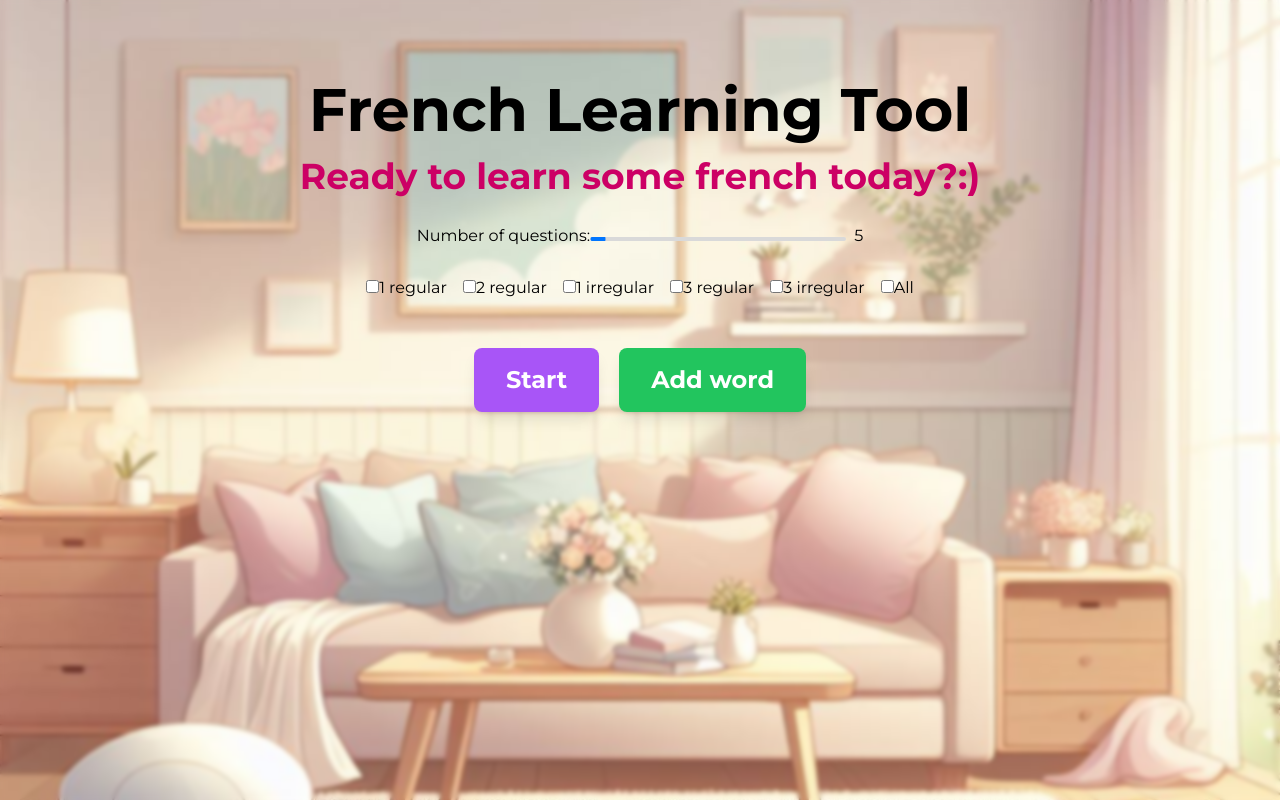
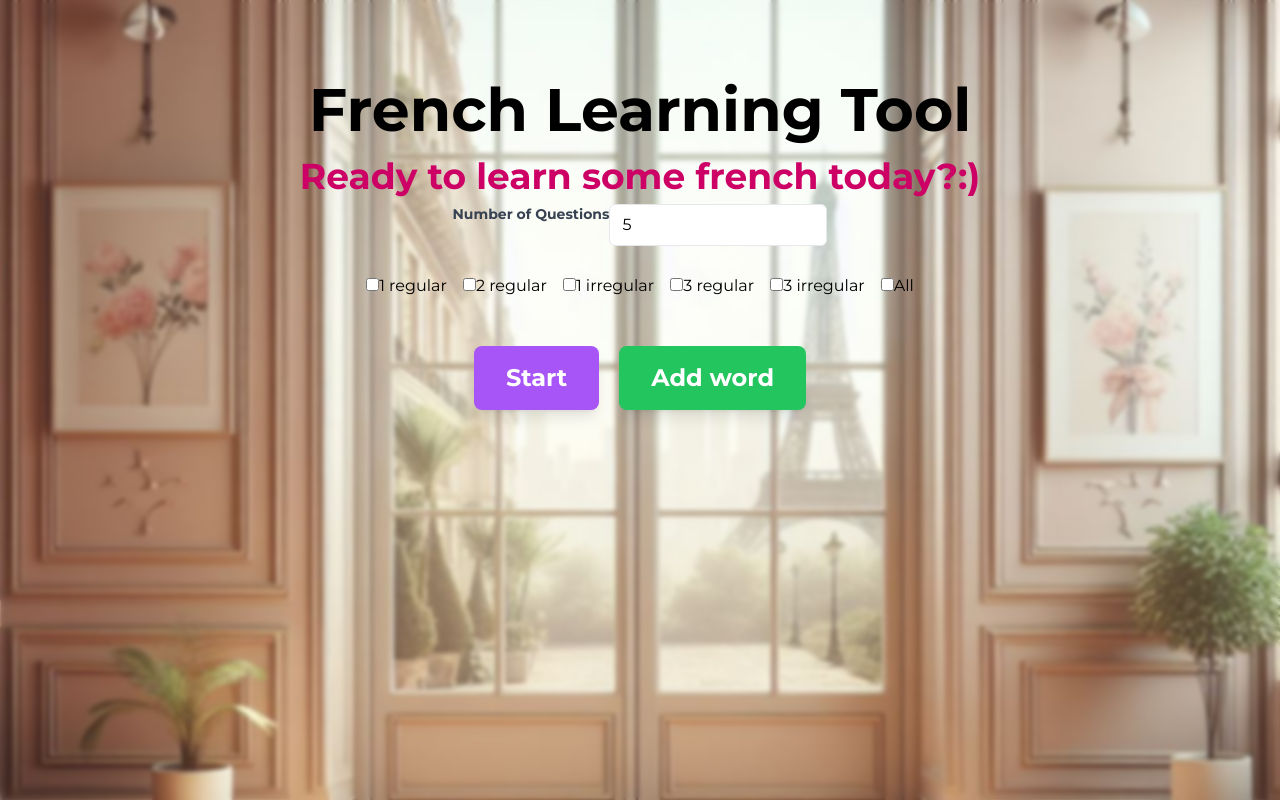
Before and after one commit to Stasnislau/words-learner, a React (Vite) app: page / in a window 1280 px wide. Built offline with nearby package versions, Linux system fonts and the light colour scheme.

Commit message:
Update home page UI and functionality

```diff
--- a/src/pages/home.tsx
+++ b/src/pages/home.tsx
@@ -32,21 +32,19 @@ const HomePage = () => {
                 <div className="flex justify-center items-center pt-4">
                     <h1 className={`${styles.secondaryFunnyText} lg:text-4xl text-xl`}>Ready to learn some french today?:)</h1>
                 </div>
-                <div className="flex justify-center items-center mt-5">
-                    <label>
-                        Number of questions:
+                <div className="mb-4 flex justify-center">
+                    <label className="block text-gray-700 text-sm font-bold mb-2" htmlFor="numberOfQuestions">
+                        Number of Questions
+                    </label>
                     <input
-                            type="range"
-                            min="5"
-                            max="50"
-                            step="5"
+                        type="number"
+                        id="numberOfQuestions"
+                        className="px-3 py-2 border rounded-md focus:outline-none focus:border-blue-500"
+                        placeholder="Enter number of questions"
                         value={numberOfQuestions}
-                            onChange={(e) => setNumberOfQuestions(Number(e.target.value))}
-                            className="appearance-none h-1 w-64 bg-gray-200 rounded-full overflow-hidden cursor-pointer"
-                            style={{ background: `linear-gradient(to right, #7367f0 0%, #7367f0 ${((numberOfQuestions - 10) / 40) * 100}%, #d9d9d9 ${((numberOfQuestions - 10) / 40) * 100}%, #d9d9d9 100%)` }}
+                        onChange={(event) => setNumberOfQuestions(Number(event.target.value))}
                     />
-                        <span className="ml-2">{numberOfQuestions}</span>
-                    </label>
+                </div>
             </div>
             <div className="flex justify-center items-center flex-wrap mt-5">
                 {availableTopics.map(topic => (
@@ -80,7 +78,7 @@ const HomePage = () => {
                 </button>
             </div>
         </div>
-        </div>
+
     );
 };
 
```
Also changed, not shown: src/assets/images/background.jpg, src/assets/images/backgroundGame.jpg (added). Lines whose indentation alone changed are shown as unchanged.
